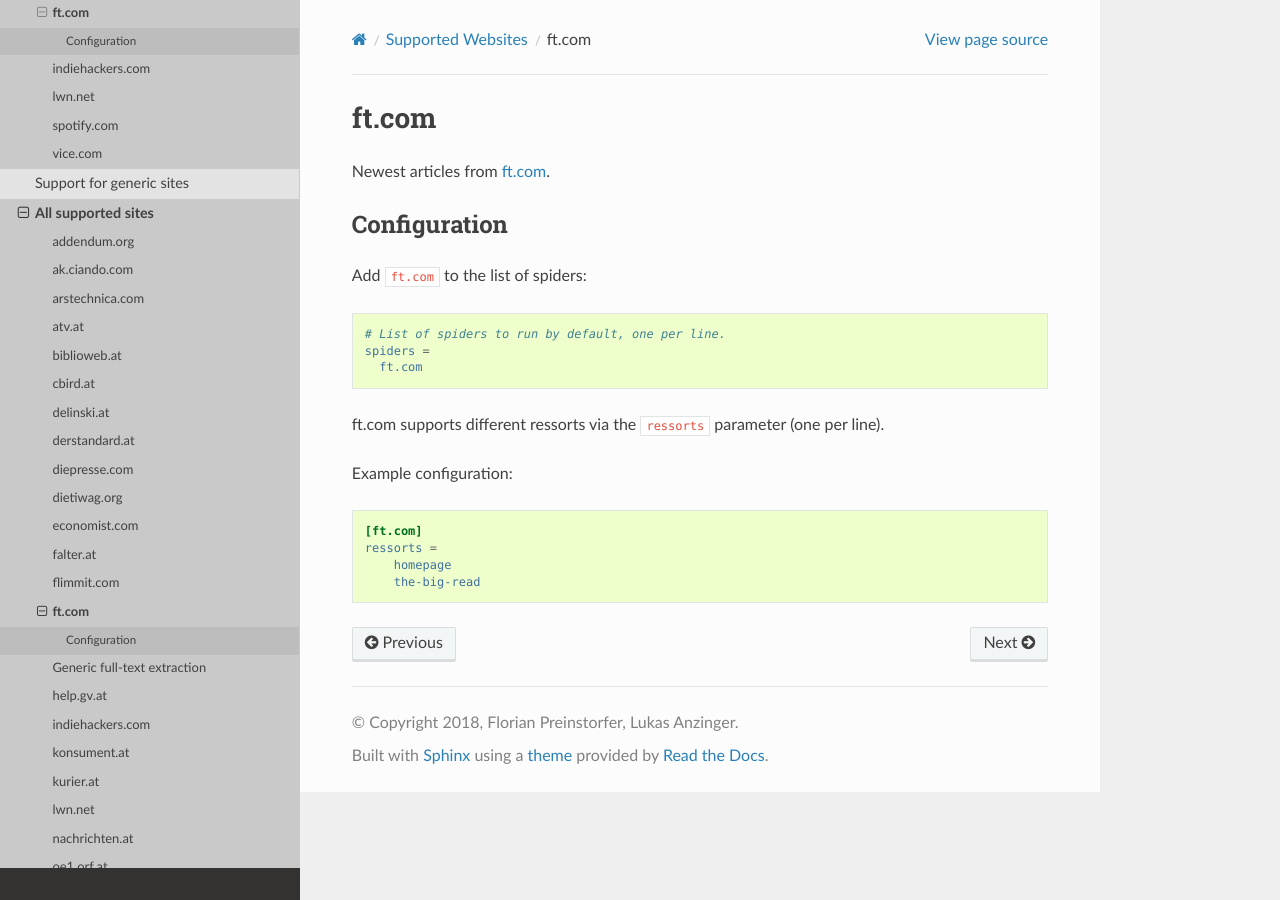
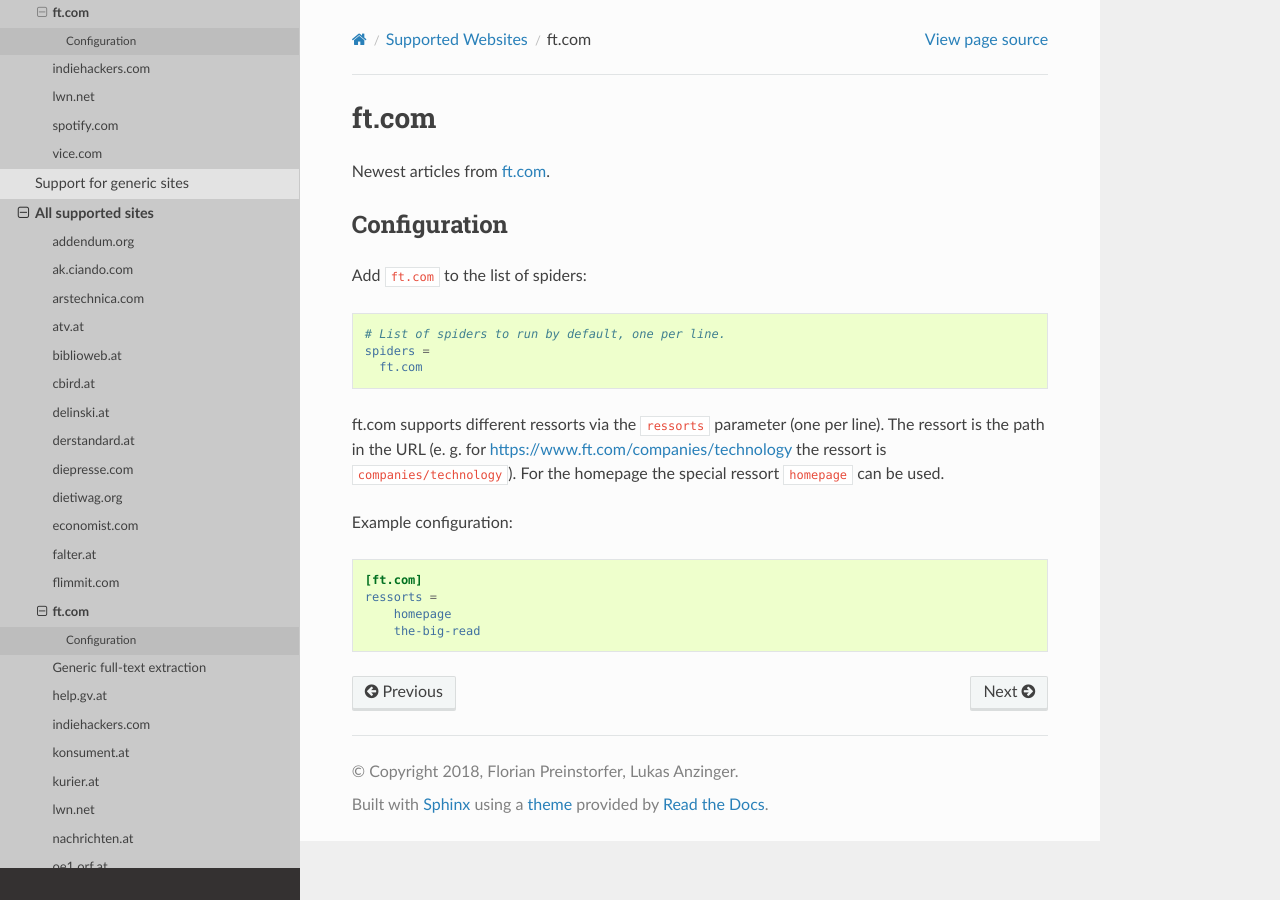
Before and after one commit to PyFeeds/PyFeeds, a Sphinx documentation site: the page built from docs/spiders/ft.com.rst, in a window 1280 px wide. Built offline with Sphinx 7.4.7 and the Read the Docs theme 2.0.0, drawn with Linux system fonts in a browser that asks for light colours.

Commit message:
economist.com/ft.com: Clarify where the ressort can be found.

```diff
--- a/docs/spiders/economist.com.rst
+++ b/docs/spiders/economist.com.rst
@@ -15,7 +15,7 @@
      economist.com
 
 economist.com supports different ressorts via the ``ressorts`` parameter (one
-per line).
+per line). See https://www.economist.com/rss for a list of ressorts.
 
 Example configuration:
 
--- a/docs/spiders/ft.com.rst
+++ b/docs/spiders/ft.com.rst
@@ -15,7 +15,10 @@
      ft.com
 
 ft.com supports different ressorts via the ``ressorts`` parameter (one per
-line).
+line). The ressort is the path in the URL (e. g. for
+https://www.ft.com/companies/technology the ressort is
+``companies/technology``). For the homepage the special ressort ``homepage``
+can be used.
 
 Example configuration:
 
```
